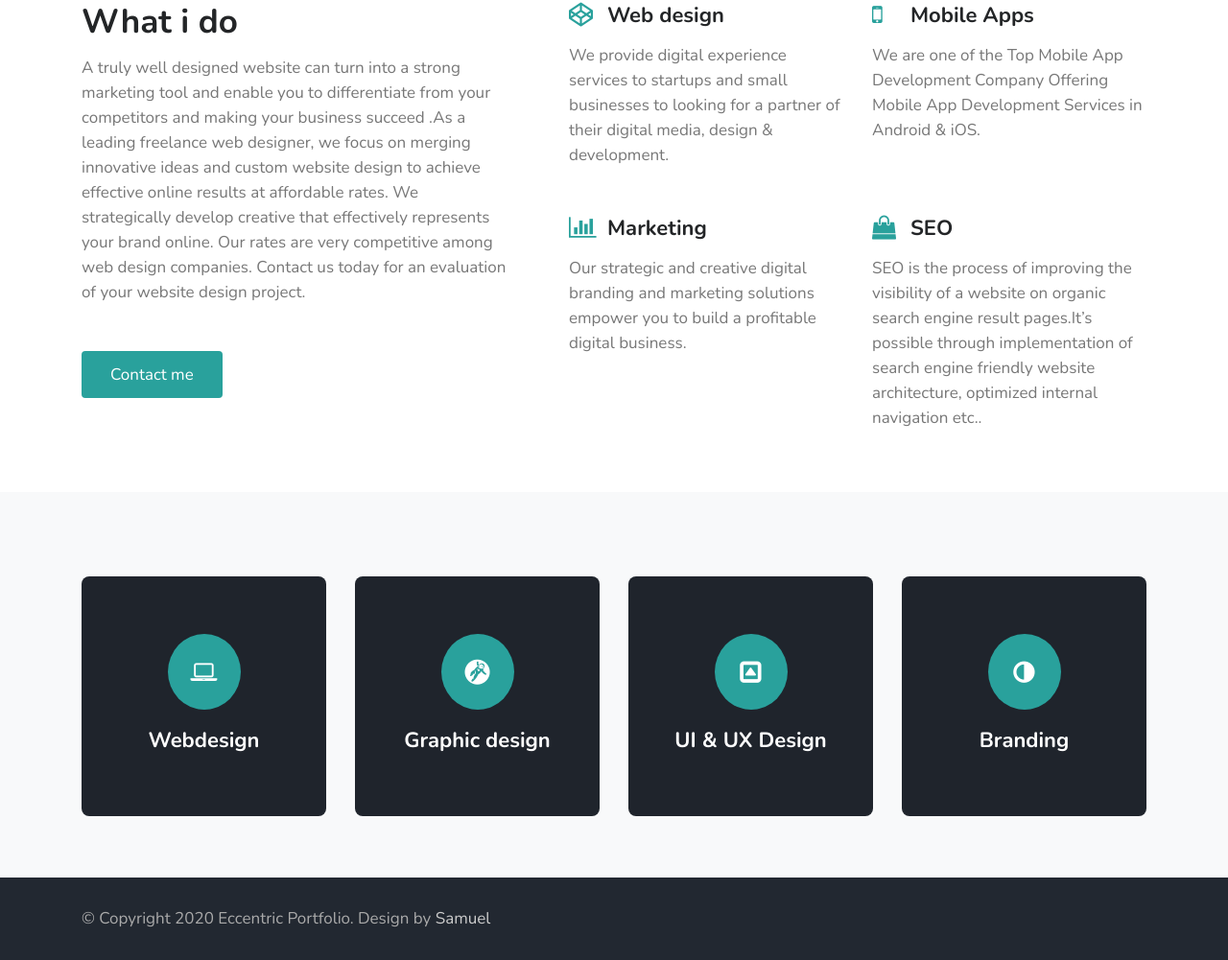
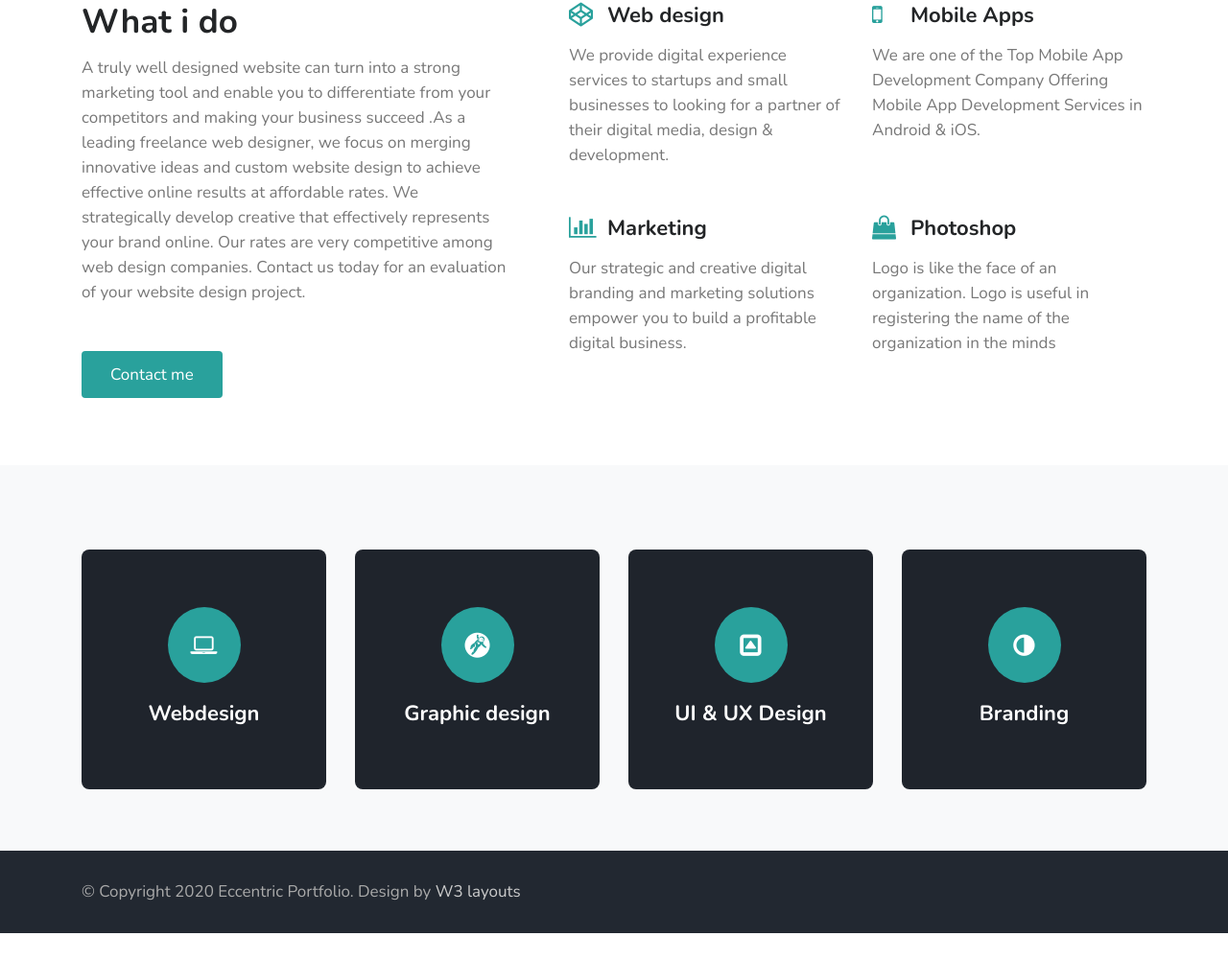
Before and after one commit to samuelsaji/samuelsaji.github.io, a plain HTML site: page services.html in a window 1280 px wide. Shown: the part 278-1279 px from the top of the page at 96% size. After the commit the page ends 1251 px from the top, so only its background shows below. Drawn offline with nearby package versions, Linux system fonts and the light colour scheme.

Commit message:
Update services.html

```diff
--- a/services.html
+++ b/services.html
@@ -103,10 +103,10 @@ Author URL: http://w3layouts.com
                         <div class="col-md-6 col-sm-6 w3-icon-grid1">
                             <a href="#link">
                                 <span class="fa fa-shopping-bag text-primary" aria-hidden="true"></span>
-                                <h3>SEO</h3>
+                                <h3>Photoshop</h3>
                                 <div class="clearfix"></div>
                             </a>
-                            <p>SEO is the process of improving the visibility of a website on organic search engine result pages.It’s possible through implementation of search engine friendly website architecture, optimized internal navigation etc..</p>
+                            <p>Logo is like the face of an organization. Logo is useful in registering the name of the organization in the minds</p>
                         </div>
                     </div>
                 </div>
@@ -193,7 +193,7 @@ Author URL: http://w3layouts.com
                     <div class="row">
                         <div class="col-lg-8 footer-left">
                             <p class="m-0">© Copyright 2020 Eccentric Portfolio. Design by <a
-                                    href="https://w3layouts.com">Samuel</a></p>
+                                    href="https://w3layouts.com">W3 layouts</a></p>
                         </div>
 
                     </div>
```
